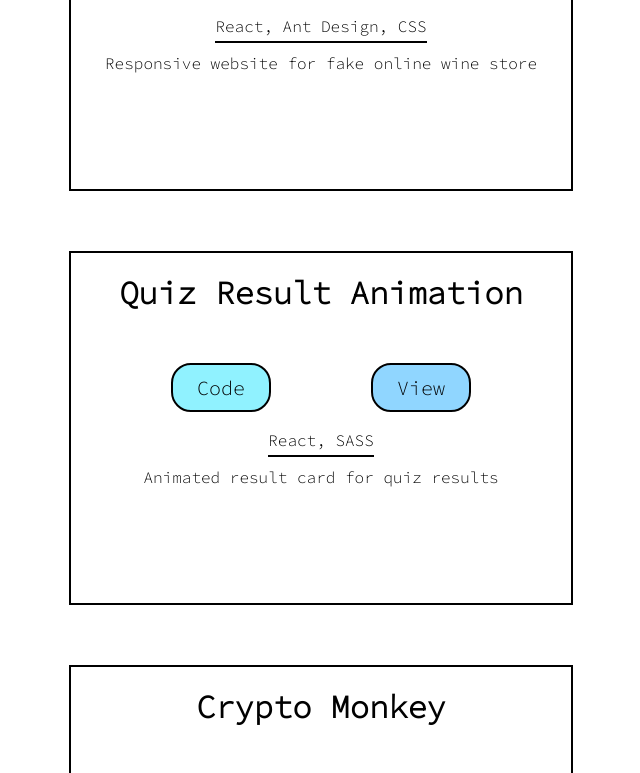
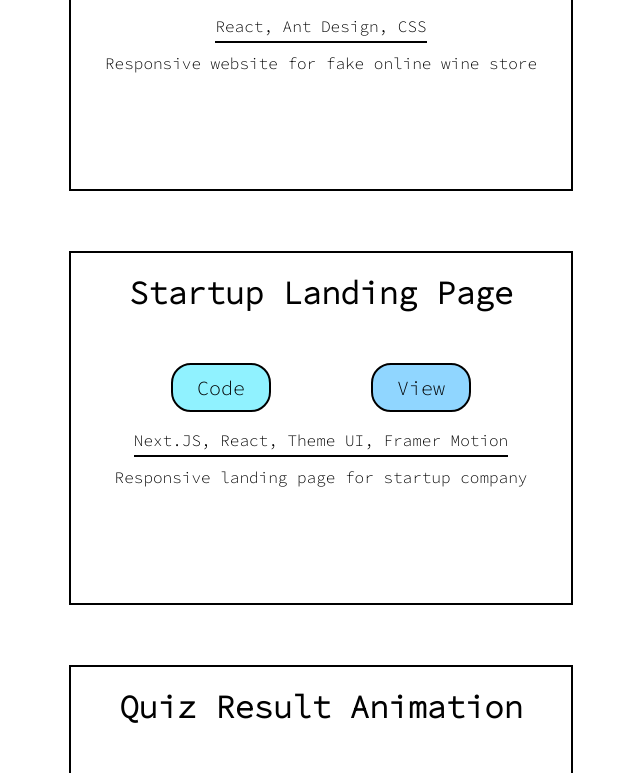
Before and after one commit to e-c-e-m/ecem-portfolio, a React (Create React App) app: page / in a window 1280 px wide. Shown: the part 1063-1836 px from the top of the page, without its empty margins (319-959 px from the left). Built offline with nearby package versions, Linux system fonts and the light colour scheme.

Commit message:
Made a few changes and added startup project back to data

```diff
--- a/src/App.scss
+++ b/src/App.scss
@@ -44,9 +44,14 @@
   display: flex;
   flex-direction: column;
   align-items: center;
-  padding-top: 30px;
   min-height: 100vh;
   margin: auto;
+  @media (min-width: 320px) {
+    padding-top: 250px;
+  }
+  @media (min-width: 760px) {
+    padding-top: 30px;
+  }
 }
 
 .darkPortfolioSection {
@@ -54,9 +59,14 @@
   flex-direction: column;
   background-color: rgb(39, 39, 39);
   align-items: center;
-  padding-top: 30px;
   min-height: 100vh;
   margin: auto;
+  @media (min-width: 320px) {
+    padding-top: 250px;
+  }
+  @media (min-width: 760px) {
+    padding-top: 30px;
+  }
 }
 
 .footer {
@@ -66,4 +76,10 @@
   p {
     padding-top: 10px;
   }
+  @media (min-width: 320px) {
+    font-size: 12px;
+  }
+  @media (min-width: 760px) {
+    font-size: 16px;
+  }
 }
--- a/src/assets/data/projects.json
+++ b/src/assets/data/projects.json
@@ -6,6 +6,13 @@
       "live": "https://wine-website-five.vercel.app/",
       "technologies": "React, Ant Design, CSS",
       "desc": "Responsive website for fake online wine store"
+    },
+    {
+      "name": "Startup Landing Page",
+      "code": "https://github.com/e-c-e-m/nextjs_landing_page",
+      "live": "https://streamable.com/ecmw32",
+      "technologies": "Next.JS, React, Theme UI, Framer Motion",
+      "desc": "Responsive landing page for startup company"
     },
     {
       "name": "Quiz Result Animation",
--- a/src/components/LeftSide/leftside.scss
+++ b/src/components/LeftSide/leftside.scss
@@ -2,23 +2,6 @@
 
 .leftSide {
   @include section;
-}
-
-.smallMainImg {
-  border-radius: 70px;
-  margin-left: 25vw;
-  margin-bottom: 20px;
-  @media (min-width: 320px) {
-    height: 250px;
-    width: 200px;
-  }
-  @media (min-width: 960px) {
-    display: none;
-  }
-}
-
-.smallMainImgHidden {
-  display: none;
 }
 
 .homeTitle {
@@ -34,8 +17,11 @@
   width: 70%;
   @media (min-width: 320px) {
     width: 80%;
-    justify-content: space-evenly;
+    justify-content: space-between;
     flex-direction: column;
+  }
+  @media (min-width: 414px) {
+    width: 100%;
   }
   @media (min-width: 960px) {
     width: 70%;
--- a/src/components/Project/project.scss
+++ b/src/components/Project/project.scss
@@ -18,7 +18,7 @@
 .projectTitle {
   margin-top: 20px;
   @media (min-width: 320px) {
-    font-size: 28px;
+    font-size: 22px;
   }
   @media (min-width: 760px) {
     font-size: 32px;
--- a/src/components/RightSide/rightside.scss
+++ b/src/components/RightSide/rightside.scss
@@ -1,7 +1,15 @@
 @import "../../sass/base/base";
 
 .rightSide {
-  @include section;
+  padding-top: 30vh;
+  @media (min-width: 320px) {
+    height: 0vh;
+    width: auto;
+  }
+  @media (min-width: 760px) {
+    width: 50%;
+    height: auto;
+  }
 }
 
 .mainImg {
@@ -12,7 +20,7 @@
   }
   @media (min-width: 960px) {
     display: unset;
-    width: 300px;
+    width: 310px;
     height: 370px;
   }
 }
```
Also changed, not shown: src/assets/images/anime.png (renamed from src/assets/images/anime2.png), src/assets/images/ecem.JPG (added).
